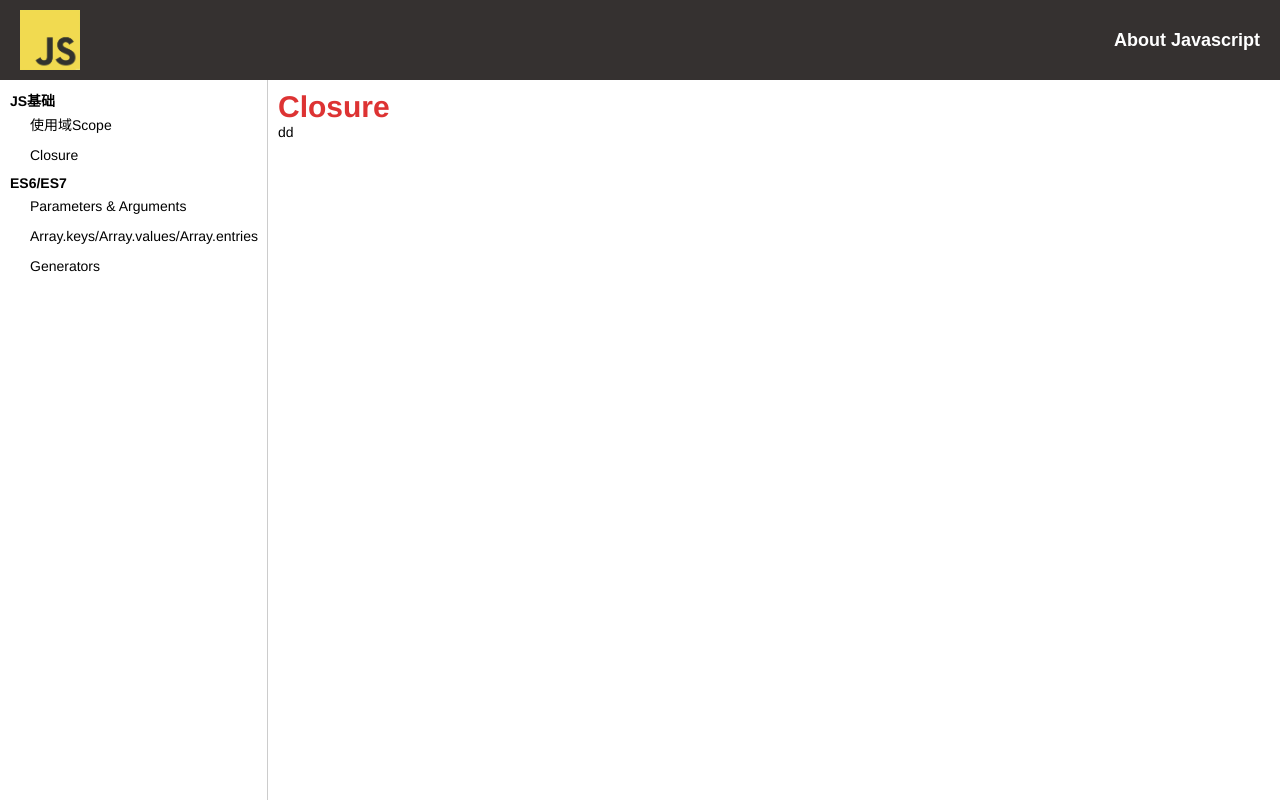
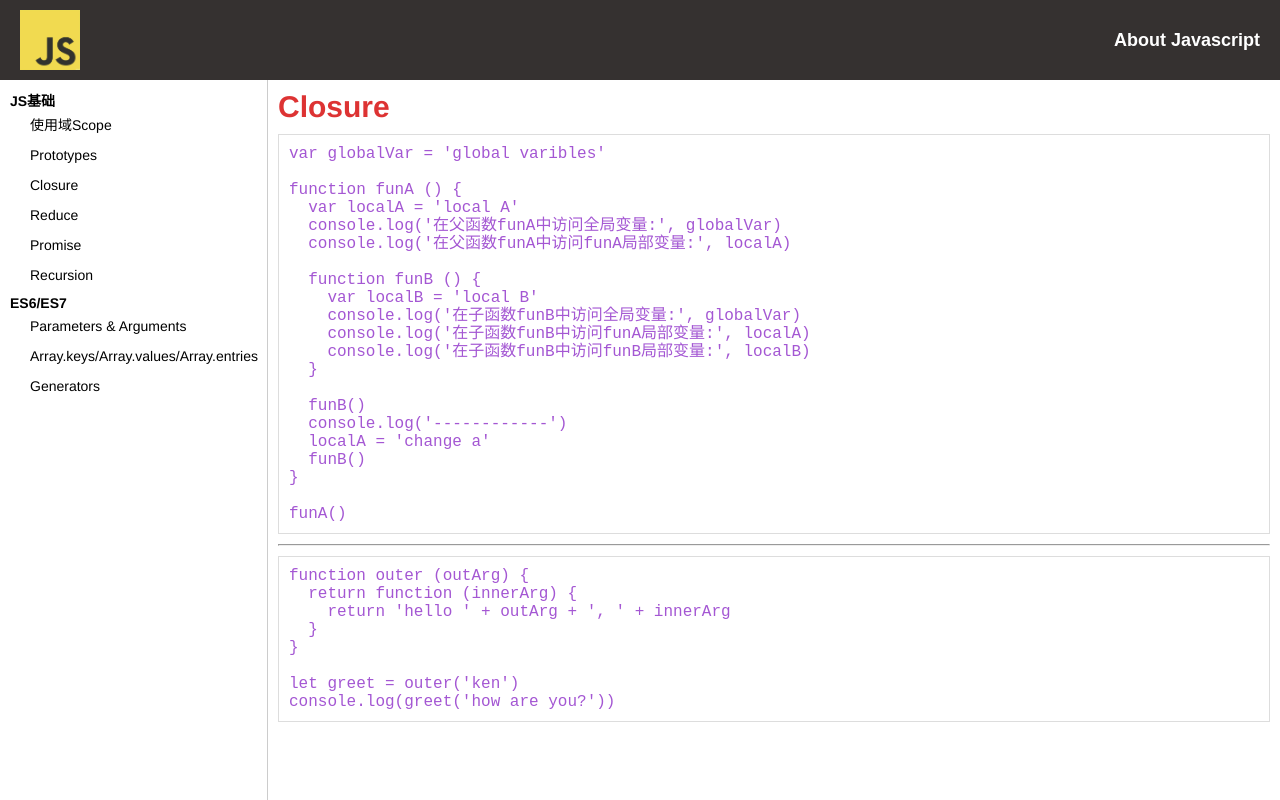
Before and after one commit to yaoyonstudio/aboutjs, a Vue app: page /basic/closure in a window 1280 px wide. Built offline with nearby package versions, Linux system fonts and the light colour scheme.

Commit message:
20170825

```diff
--- a/src/components/basic/Closure.vue
+++ b/src/components/basic/Closure.vue
@@ -2,7 +2,42 @@
   <div class="closure">
     <h2>{{ title }}</h2>
     <div class="content">
-    dd
+<pre>
+var globalVar = 'global varibles'
+
+function funA () {
+  var localA = 'local A'
+  console.log('在父函数funA中访问全局变量:', globalVar)
+  console.log('在父函数funA中访问funA局部变量:', localA)
+
+  function funB () {
+    var localB = 'local B'
+    console.log('在子函数funB中访问全局变量:', globalVar)
+    console.log('在子函数funB中访问funA局部变量:', localA)
+    console.log('在子函数funB中访问funB局部变量:', localB)
+  }
+
+  funB()
+  console.log('------------')
+  localA = 'change a'
+  funB()
+}
+
+funA()
+</pre>
+
+<hr />
+
+<pre>
+function outer (outArg) {
+  return function (innerArg) {
+    return 'hello ' + outArg + ', ' + innerArg
+  }
+}
+
+let greet = outer('ken')
+console.log(greet('how are you?'))
+</pre>
     </div>
   </div>
 </template>
@@ -37,6 +72,17 @@ export default {
     }
 
     funA()
+
+    console.log('------------')
+
+    function outer (outArg) {
+      return function (innerArg) {
+        return 'hello ' + outArg + ', ' + innerArg
+      }
+    }
+
+    let greet = outer('ken')
+    console.log(greet('how are you?'))
   }
 }
 </script>
--- /dev/null
+++ b/src/components/basic/Promise.vue
@@ -0,0 +1,149 @@
+<template>
+  <div class="Promise">
+    <h2>{{ title }}</h2>
+    <div class="content">
+<pre>
+function checkName (name) {
+  return new Promise((resolve, reject) => {
+    setTimeout(() => {
+      if (name && name === 'ken') {
+        resolve(name + ' is valid!')
+      } else {
+        reject(name + ' is invalid!')
+      }
+    }, 3000)
+  })
+}
+
+checkName('ken').then((res) => {
+  console.log(res)
+  console.log('success')
+}, (error) => {
+  console.log(error)
+  console.log('fail')
+})
+</pre>
+
+<div class="divider"></div>
+
+<pre>
+function checkAge (age) {
+  return new Promise((resolve, reject) => {
+    setTimeout(() => {
+      if (age && age === 28) {
+        resolve(age + ' is valid')
+      } else {
+        reject(age + ' is invalid')
+      }
+    }, 5000)
+  })
+}
+
+let promise1 = checkName('ken')
+let promise2 = checkAge(28)
+let allPromise = Promise.all([promise1, promise2])
+allPromise.then((res) => {
+  console.log(res)
+  console.log('all promise resolved')
+}, (error) => {
+  console.log(error)
+  console.log('something wrong happend')
+})
+</pre>
+
+<hr />
+
+<pre>
+let api = 'http://www.thatyou.cn/wp-json/wp/v2/posts'
+function getPosts (api) {
+  return fetch(api)
+}
+getPosts(api).then((res) => {
+  console.log(res)
+  if (res.ok && res.status === 200) {
+    res.json().then((data) => {
+      console.log(data)
+    })
+  }
+}, (error) => {
+  console.log(error)
+})
+</pre>
+    </div>
+  </div>
+</template>
+
+<script>
+export default {
+  data () {
+    return {
+      title: 'Promise'
+    }
+  },
+  created () {
+    function checkName (name) {
+      return new Promise((resolve, reject) => {
+        setTimeout(() => {
+          if (name && name === 'ken') {
+            resolve(name + ' is valid!')
+          } else {
+            reject(name + ' is invalid!')
+          }
+        }, 3000)
+      })
+    }
+
+    function checkAge (age) {
+      return new Promise((resolve, reject) => {
+        setTimeout(() => {
+          if (age && age === 28) {
+            resolve(age + ' is valid')
+          } else {
+            reject(age + ' is invalid')
+          }
+        }, 5000)
+      })
+    }
+
+    checkName('ken').then((res) => {
+      console.log(res)
+      console.log('success')
+    }, (error) => {
+      console.log(error)
+      console.log('fail')
+    })
+
+    let promise1 = checkName('ken')
+    let promise2 = checkAge(28)
+    let allPromise = Promise.all([promise1, promise2])
+    allPromise.then((res) => {
+      console.log(res)
+      console.log('all promise resolved')
+    }, (error) => {
+      console.log(error)
+      console.log('something wrong happend')
+    })
+
+    // let api = 'http://www.thatyou.cn/wp-json/wp/v2/posts'
+    // function getPosts (api) {
+    //   return fetch(api)
+    // }
+    // getPosts(api).then((res) => {
+    //   console.log(res)
+    //   if (res.ok && res.status === 200) {
+    //     res.json().then((data) => {
+    //       console.log(data)
+    //     })
+    //   }
+    // }, (error) => {
+    //   console.log(error)
+    // })
+  }
+}
+</script>
+
+<style scoped lang="scss">
+.Promise {
+
+}
+</style>
--- /dev/null
+++ b/src/components/basic/Prototypes.vue
@@ -0,0 +1,28 @@
+<template>
+  <div class="Prototypes">
+    <h2>{{ title }}</h2>
+    <div class="content">
+<pre>
+
+</pre>
+    </div>
+  </div>
+</template>
+
+<script>
+export default {
+  data () {
+    return {
+      title: 'Prototypes'
+    }
+  },
+  created () {
+  }
+}
+</script>
+
+<style scoped lang="scss">
+.Prototypes {
+
+}
+</style>
--- /dev/null
+++ b/src/components/basic/Recursion.vue
@@ -0,0 +1,43 @@
+<template>
+  <div class="Recursion">
+    <h2>{{ title }}</h2>
+    <div class="content">
+<pre>
+function factorial (x) {
+  if (x < 0) return
+  if (x === 0) return 1
+  return x * factorial(x - 1)
+}
+
+console.log(factorial(5))
+</pre>
+<p>递归的三个关键点：一是要有一个决定是否继续递归的终结条件（if (x < 0) return）；二是一个最基本条件的返回值（if (x === 0) return 1）；三是递归本身（return x * factorial(x - 1)）。</p>
+    </div>
+  </div>
+</template>
+
+<script>
+export default {
+  data () {
+    return {
+      title: 'Recursion'
+    }
+  },
+  created () {
+    // 阶乘
+    function factorial (x) {
+      if (x < 0) return
+      if (x === 0) return 1
+      return x * factorial(x - 1)
+    }
+
+    console.log(factorial(5))
+  }
+}
+</script>
+
+<style scoped lang="scss">
+.Recursion {
+
+}
+</style>
--- /dev/null
+++ b/src/components/basic/Reduce.vue
@@ -0,0 +1,33 @@
+<template>
+  <div class="Reduce">
+    <h2>{{ title }}</h2>
+    <div class="content">
+<pre>
+let nums = [1, 2, 3, 4, 5, 6, 7]
+let count = nums.reduce((sum, value) => sum + value, 0)
+console.log(count)
+</pre>
+    </div>
+  </div>
+</template>
+
+<script>
+export default {
+  data () {
+    return {
+      title: 'Reduce'
+    }
+  },
+  created () {
+    let nums = [1, 2, 3, 4, 5, 6, 7]
+    let count = nums.reduce((sum, value) => sum + value, 0)
+    console.log(count)
+  }
+}
+</script>
+
+<style scoped lang="scss">
+.Reduce {
+
+}
+</style>
--- a/src/components/partial/MyLeft.vue
+++ b/src/components/partial/MyLeft.vue
@@ -13,11 +13,6 @@
 
 <script>
 
-// https://codeburst.io/understand-closures-in-javascript-d07852fa51e7
-// https://codeburst.io/a-quick-practical-example-of-javascripts-reduce-function-862b506d01a4
-// https://codeburst.io/currying-in-javascript-how-why-a0d66f1366b
-// https://codeburst.io/array-functions-map-filter-18a6e5f75da1
-// https://codeburst.io/everything-you-should-know-about-promise-a05a20bf4c53
 // https://codeburst.io/learn-and-understand-recursion-in-javascript-b588218e87ea
 // https://codeburst.io/master-javascript-prototypes-inheritance-d0a9a5a75c4e
 // https://codeburst.io/javascript-es-2017-learn-object-keys-object-values-and-object-entries-2626682f9667
@@ -40,7 +35,11 @@ export default {
           link: '/basic/index',
           items: [
             {id: 1, title: '使用域Scope', link: '/basic/scope'},
-            {id: 1, title: 'Closure', link: '/basic/closure'}
+            {id: 2, title: 'Prototypes', link: '/basic/prototypes'},
+            {id: 2, title: 'Closure', link: '/basic/closure'},
+            {id: 3, title: 'Reduce', link: '/basic/reduce'},
+            {id: 3, title: 'Promise', link: '/basic/promise'},
+            {id: 3, title: 'Recursion', link: '/basic/recursion'}
           ]
         },
         {
```
Also changed, not shown: src/router/index.js (+12 -16 lines).
